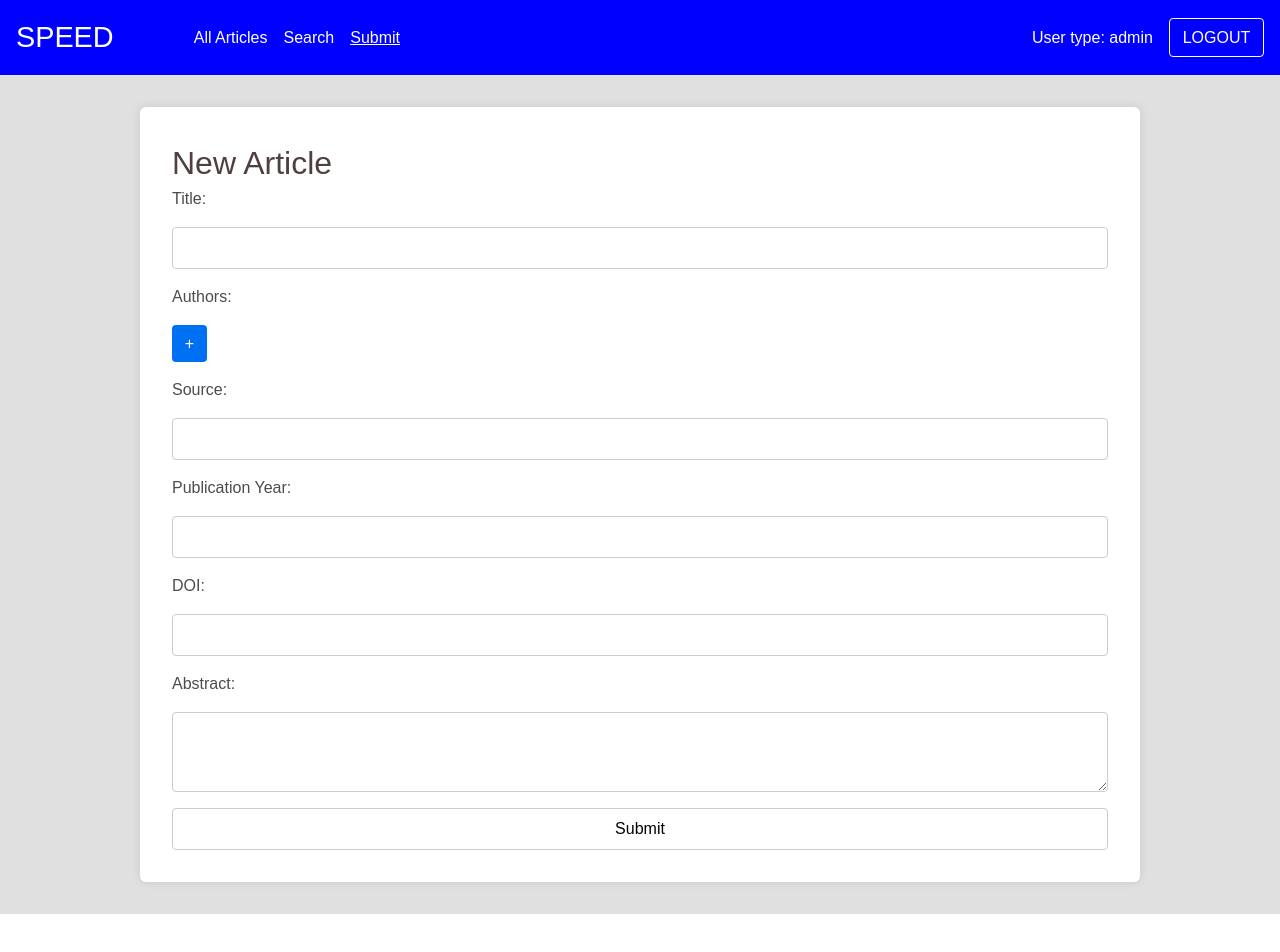
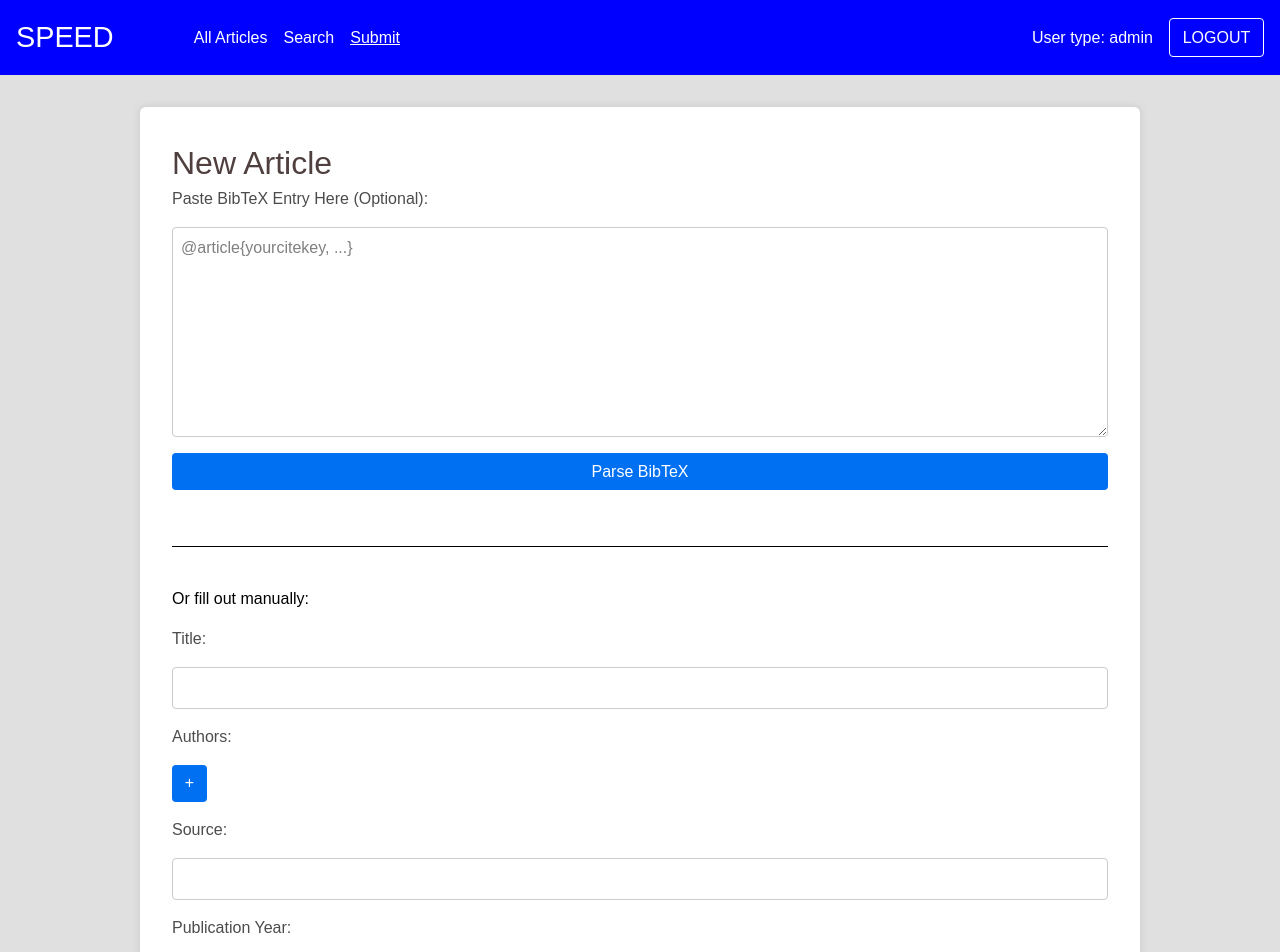
Before and after one commit to HusseinAljanaby/CISE_1B, a Next.js app in the folder apps/frontend/: page /submit in a window 1280 px wide. Shown: the top 952 px of the page. Before the commit the page ends 914 px from the top, so only its background shows below. Built offline with nearby package versions, Linux system fonts and the light colour scheme; sample sign-in values are in the browser's storage.

Commit message:
Added BibTex input

```diff
--- a/apps/frontend/package.json
+++ b/apps/frontend/package.json
@@ -14,6 +14,9 @@
     "test:e2e": "jest --config ./test/jest-e2e.json"
   },
   "dependencies": {
+    "bibtex-js-parser": "^1.1.6",
+    "bibtex-parse-js": "^0.0.24",
+    "bibtex-parser-js": "^0.0.2",
     "frontend": "file:",
     "jest": "^29.7.0",
     "next": "15.3.1",
--- a/apps/frontend/src/app/(auth)/submit/page.tsx
+++ b/apps/frontend/src/app/(auth)/submit/page.tsx
@@ -15,11 +15,119 @@ const NewDiscussion = () => {
   const [linkedDiscussion, setLinkedDiscussion] = useState("");
   const [errors, setErrors] = useState<{ [key: string]: string }>({});
 
+  const [bibtexInput, setBibtexInput] = useState(""); // New state for BibTeX input
+  const [parsingError, setParsingError] = useState<string | null>(null); // New state for parsing errors
+
   useEffect(() => {
     if (!localStorage.getItem("access_token")) {
       router.push("/");
     }
   }, [router]);
+
+  function parseBibtex() {
+    const bibtex = bibtexInput;
+    // Helper function to extract field values
+    const extractField = (field: string, content: string) => {
+      const regex = new RegExp(
+        `${field}\\s*=\\s*({[^{}]*}|".*?"|[^,\\n]*)`,
+        "i"
+      );
+      const match = content.match(regex);
+      if (!match) return undefined;
+
+      let value = match[1].trim();
+
+      // Remove wrapping braces or quotes if present
+      if (
+        (value.startsWith("{") && value.endsWith("}")) ||
+        (value.startsWith('"') && value.endsWith('"'))
+      ) {
+        value = value.slice(1, -1);
+      }
+
+      return value.trim();
+    };
+
+    // Remove comments and normalize whitespace
+    const cleanedBibtex = bibtex
+      .replace(/%.*?\n/g, "") // Remove comments
+      .replace(/\s+/g, " ") // Normalize whitespace
+      .trim();
+
+    // Extract entry type and content
+    const entryTypeMatch = cleanedBibtex.match(/@(\w+)\s*\{/i);
+    if (!entryTypeMatch) {
+      throw new Error("Invalid BibTeX format: Could not find entry type");
+    }
+
+    const contentStart = entryTypeMatch.index! + entryTypeMatch[0].length;
+    const contentEnd = cleanedBibtex.lastIndexOf("}");
+    const content = cleanedBibtex.slice(contentStart, contentEnd).trim();
+
+    // Extract fields
+    const bibTitle = extractField("title", content);
+    const bibAuthor = extractField("author", content);
+    const bibYear = extractField("year", content);
+    const bibPublisher = extractField("publisher", content);
+    const bibAbstract = extractField("abstract", content);
+    const bibDoi =
+      extractField("doi", content) || extractField("isbn", content); // Fallback to ISBN if no DOI
+
+    // Process authors
+    let bibAuthors: string[] = [];
+    if (bibAuthor) {
+      bibAuthors = bibAuthor
+        .split(/\s+and\s+/i)
+        .map((author) => {
+          // Handle "Last, First" and "First Last" formats
+          const parts = author.split(",").map((part) => part.trim());
+          return parts.length > 1 ? `${parts[1]} ${parts[0]}` : parts[0];
+        })
+        .filter((author) => author.trim() !== "");
+    }
+
+    if (bibTitle) {
+      console.log(bibTitle);
+      setTitle(bibTitle);
+    } else {
+      setParsingError("Failed to parse BibTex title");
+    }
+
+    if (bibAuthors) {
+      console.log(bibAuthors);
+      setAuthors(bibAuthors);
+    } else {
+      setParsingError("Failed to parse BibTex authors");
+    }
+
+    if (bibPublisher) {
+      console.log(bibPublisher);
+      setSource(bibPublisher);
+    } else {
+      setParsingError("Failed to parse BibTex source");
+    }
+
+    if (bibYear) {
+      console.log(bibYear);
+      setPubYear(Number(bibYear));
+    } else {
+      setParsingError("Failed to parse BibTex publication year");
+    }
+
+    if (bibDoi) {
+      console.log(bibDoi);
+      setDoi(bibDoi);
+    } else {
+      setParsingError("Failed to parse BibTex DOI");
+    }
+
+    if (bibAbstract) {
+      console.log(bibAbstract);
+      setAbstractText(bibAbstract);
+    } else {
+      setParsingError("Failed to parse BibTex abstract");
+    }
+  }
 
   const validate = () => {
     const newErrors: { [key: string]: string } = {};
@@ -62,6 +170,7 @@ const NewDiscussion = () => {
       }
 
       alert("Article submitted successfully!");
+      setBibtexInput("");
       setTitle("");
       setAuthors([]);
       setSource("");
@@ -92,6 +201,27 @@ const NewDiscussion = () => {
     <div className={formStyles.formWrapper}>
       <h1 style={{ fontSize: "2rem" }}>New Article</h1>
       <form className={formStyles.form} onSubmit={submitNewArticle}>
+        {/* BibTeX Input */}
+        <label htmlFor="bibtexInput">Paste BibTeX Entry Here (Optional):</label>
+        <textarea
+          className={formStyles.formTextArea}
+          id="bibtexInput"
+          value={bibtexInput}
+          onChange={(e) => setBibtexInput(e.target.value)}
+          placeholder="@article{yourcitekey, ...}"
+          rows={8}
+        />
+        <button
+          type="button"
+          onClick={parseBibtex}
+          className={formStyles.buttonItem}
+          style={{ marginBottom: "1rem" }}
+        >
+          Parse BibTeX
+        </button>
+        {parsingError && <p className={formStyles.error}>{parsingError}</p>}
+        <hr style={{ margin: "1.5rem 0" }} /> {/* Separator */}
+        <h2>Or fill out manually:</h2>
         <label htmlFor="title">Title:</label>
         <input
           className={formStyles.formItem}
@@ -101,7 +231,6 @@ const NewDiscussion = () => {
           onChange={(e) => setTitle(e.target.value)}
         />
         {errors.title && <p className={formStyles.error}>{errors.title}</p>}
-
         <label>Authors:</label>
         {authors.map((author, index) => (
           <div key={index} className={formStyles.arrayItem}>
@@ -130,7 +259,6 @@ const NewDiscussion = () => {
           </button>
         </div>
         {errors.authors && <p className={formStyles.error}>{errors.authors}</p>}
-
         <label htmlFor="source">Source:</label>
         <input
           className={formStyles.formItem}
@@ -139,7 +267,6 @@ const NewDiscussion = () => {
           value={source}
           onChange={(e) => setSource(e.target.value)}
         />
-
         <label htmlFor="pubYear">Publication Year:</label>
         <input
           className={formStyles.formItem}
@@ -151,7 +278,6 @@ const NewDiscussion = () => {
           }
         />
         {errors.pubYear && <p className={formStyles.error}>{errors.pubYear}</p>}
-
         <label htmlFor="doi">DOI:</label>
         <input
           className={formStyles.formItem}
@@ -161,7 +287,6 @@ const NewDiscussion = () => {
           onChange={(e) => setDoi(e.target.value)}
         />
         {errors.doi && <p className={formStyles.error}>{errors.doi}</p>}
-
         <label htmlFor="abstract">Abstract:</label>
         <textarea
           className={formStyles.formTextArea}
@@ -169,8 +294,7 @@ const NewDiscussion = () => {
           value={abstractText}
           onChange={(e) => setAbstractText(e.target.value)}
         />
-
-        <button className={formStyles.formItem} type="submit">
+        <button className={formStyles.formButton} type="submit">
           Submit
         </button>
       </form>
--- a/apps/frontend/src/styles/Form.module.scss
+++ b/apps/frontend/src/styles/Form.module.scss
@@ -36,6 +36,18 @@
   border: 1px solid #ccc;
   border-radius: 4px;
   color: #000000;
+}
+
+.formButton {
+  padding: 0.5rem;
+  border: 1px solid #4444ff;
+  border-radius: 4px;
+  color: #000000;
+  cursor: pointer;
+
+  &:hover {
+    background-color: #4444ff;
+  }
 }
 
 .formTextArea {
```
Also changed, not shown: 1 other file (tests, documents, lock files or other folders).
